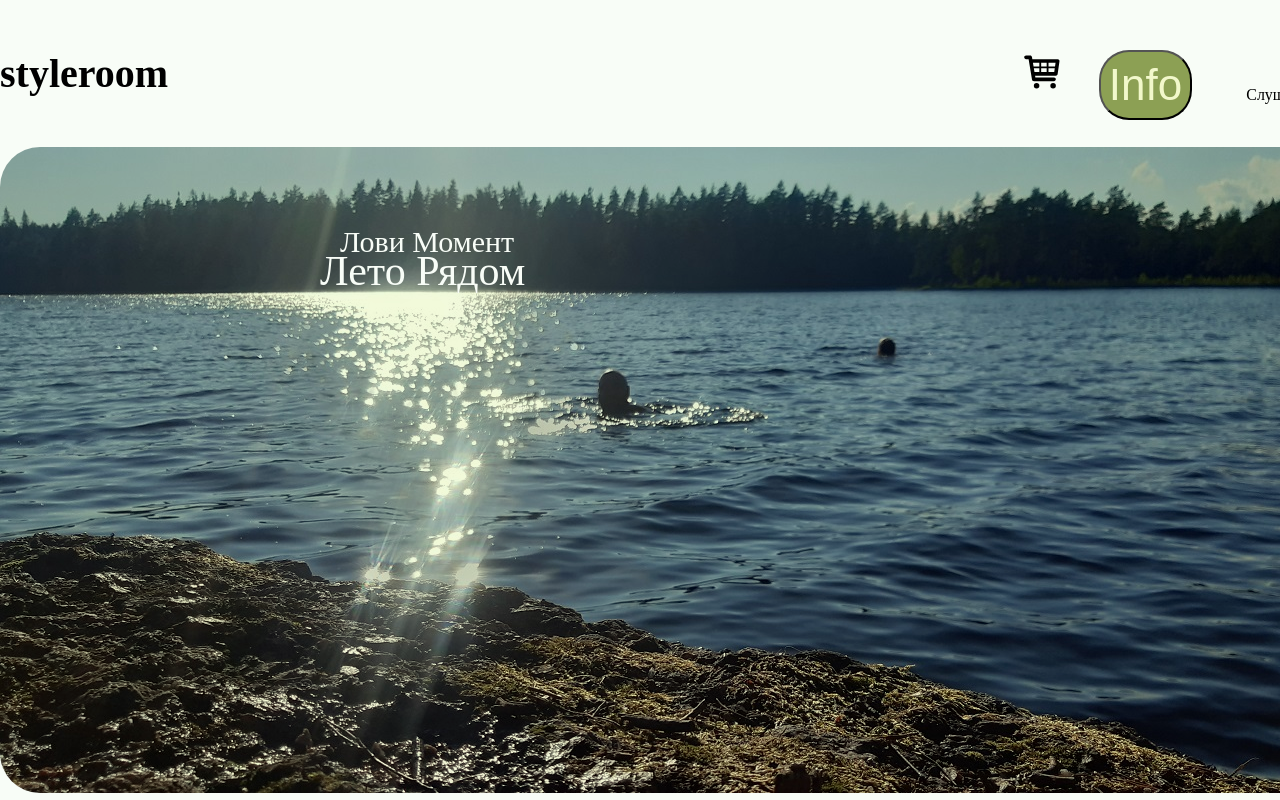
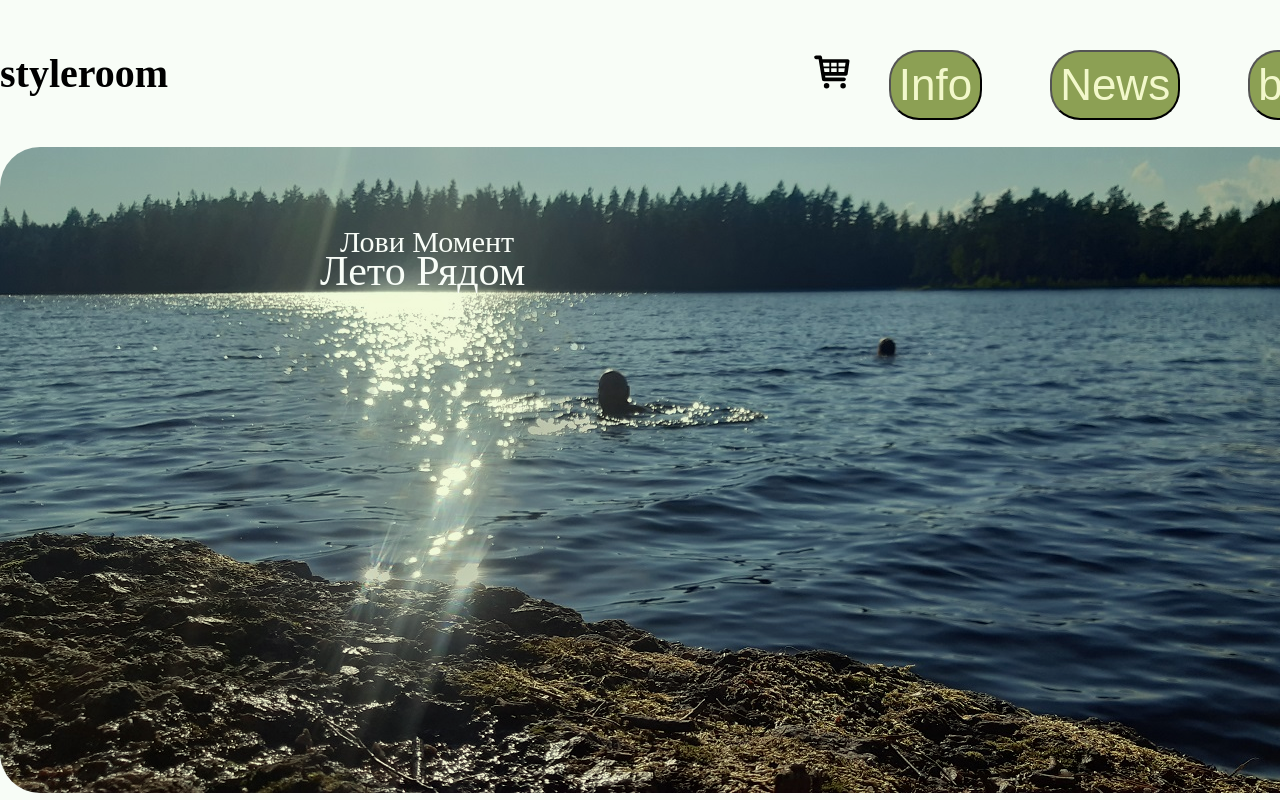
Before and after one commit to Swoopchinsky/styleroom, a React (Create React App) app: page / in a window 1280 px wide. Shown: the top 800 px of the page. Built offline with nearby package versions, Linux system fonts and the light colour scheme; a web font is replaced by a local one.

Commit message:
udacha v.1.2

```diff
--- a/src/components/Header.js
+++ b/src/components/Header.js
@@ -28,6 +28,8 @@ export default function Header(props) {
     let [cartOpen, setCartOpen] = useState(false)
 
     let [butInfo, setButInfo] = useState(false)
+    let [butNews, setButNews] = useState(false)
+    let [butBrain, setButBrain] = useState(false)
 
     return (
         <header>
@@ -40,16 +42,38 @@ export default function Header(props) {
                             + 7 921 593 63 24 карта Сбер. <br />
                             Игорь Борисович <br />
                             Город Санкт-Петербург <br />
-                            Автор данного проекта. <dr />
+                            Автор проекта. <dr />
                             Создание Вэб сайтов на языкн JavaScript при помощи ReactJS технологий. <dr />
-                            Продажа произведений Искусства и кастомных украшений, амутов. <br />
+                            Продажа произведений Искусства и кастомных украшений, амулетов. <br />
                             Изучить Объекты торга можно на Академическом переулке Васильевского острова. <br />
                             По предварительной записи по телефону или в мессенжерах.
                         </div>
                     )}
 
-                    <li>Слушай</li>
-                    <li>Существую</li>
+                    <button onClick={() => setButNews(butNews = !butNews)} className={`butNews ${butNews && 'active'}`} >News</button>
+                    {butNews && (
+                        <div className='news'>
+                            Рабиновичи в театре: <br />
+                            -Сарочка, тебе удобно сидеть? <br />
+                            -Да, Абрамчик, удобно! <br />
+                            -Тебе видно? <br />
+                            -Да, любимый <br />
+                            -Тебе не дует? <br />
+                            -Нет, золотой. <br />
+                            -Давай поменяемся местами. <br />
+                            : <br />
+                            "Нет богатства лучше телесного здоровья" <br />
+
+                        </div>
+                    )}
+                    <button onClick={() => setButBrain(butBrain = !butBrain)} className={`butBrain ${butBrain && 'active'}`} >brain</button>
+                    {butBrain && (
+                        <div className='brain'>
+                            Мозг человеческий невероятно сложен.
+                            В нем есть такие закоулки, о которых его
+                            обладатель даже не подозревает.
+                        </div>
+                    )}
 
                 </ul>
 
--- a/src/index.css
+++ b/src/index.css
@@ -32,16 +32,7 @@ header ul.nav {
   list-style: none;
 }
 
-header ul.nav li {
-  display: inline;
-  margin-left: 20px;
-  cursor: pointer;
-  transition: opacity 600ms ease;
-}
 
-header ul.nav li:hover {
-  opacity: 0.4;
-}
 
 header .butInfo {
   font-size: 44px;
@@ -51,6 +42,7 @@ header .butInfo {
   border-radius: 30px;
   background-color: #8ca054;
   color: #f2f8cb;
+  cursor: pointer;
   transition: color, transform 700ms ease;
 }
 
@@ -63,6 +55,38 @@ header .butInfo.active {
 
 header .info {
   width: 644px;
+  background-color: #f3fae5d7;
+  position: relative;
+  z-index: 1500;
+  font-size: 42px;
+  padding: 11px;
+  border-radius: 12px;
+  margin-top: 14px;
+  position: absolute;
+  margin-left: -860px;
+}
+
+header .butNews {
+  font-size: 44px;
+  margin-left: 34px;
+  margin-right: 34px;
+  padding: 8px;
+  border-radius: 30px;
+  background-color: #8ca054;
+  color: #f2f8cb;
+  cursor: pointer;
+  transition: color, transform 700ms ease;
+}
+
+header .butNews:hover,
+header .butNews.active {
+  background-color: #edfacb;
+  color: #486117;
+  transform: scale(1.2);
+}
+
+header .news {
+  width: 540px;
   background-color: #f3fae5b8;
   position: relative;
   z-index: 1500;
@@ -70,8 +94,42 @@ header .info {
   padding: 11px;
   border-radius: 12px;
   margin-top: 14px;
+  position: absolute;
+  margin-left: -194px;
+}
 
+header .butBrain {
+  font-size: 44px;
+  margin-left: 34px;
+  margin-right: 34px;
+  padding: 8px;
+  border-radius: 30px;
+  background-color: #8ca054;
+  color: #f2f8cb;
+  cursor: pointer;
+  transition: color, transform 700ms ease;
 }
+
+header .butBrain:hover,
+header .butBrain.active {
+  background-color: #edfacb;
+  color: #486117;
+  transform: scale(1.2);
+}
+
+header .brain {
+  width: 240px;
+  background-color: #fcfff4;
+  position: relative;
+  z-index: 1500;
+  font-size: 42px;
+  padding: 11px;
+  border-radius: 12px;
+  margin-top: 14px;
+  position: absolute;
+  margin-left: 284px;
+}
+
 
 header .shop-cart-button {
   float: right;
@@ -103,7 +161,7 @@ header .shop-cart {
 }
 
 header .shop-cart .empy h2 {
-  font-size: 38px;
+  font-size: 44px;
   margin-bottom: 22px;
 }
 
@@ -120,7 +178,7 @@ header .shop-cart .item img {
 }
 
 header .shop-cart .item h2 {
-  font-size: 38px;
+  font-size: 44px;
   margin-bottom: 14px;
 }
 
```
